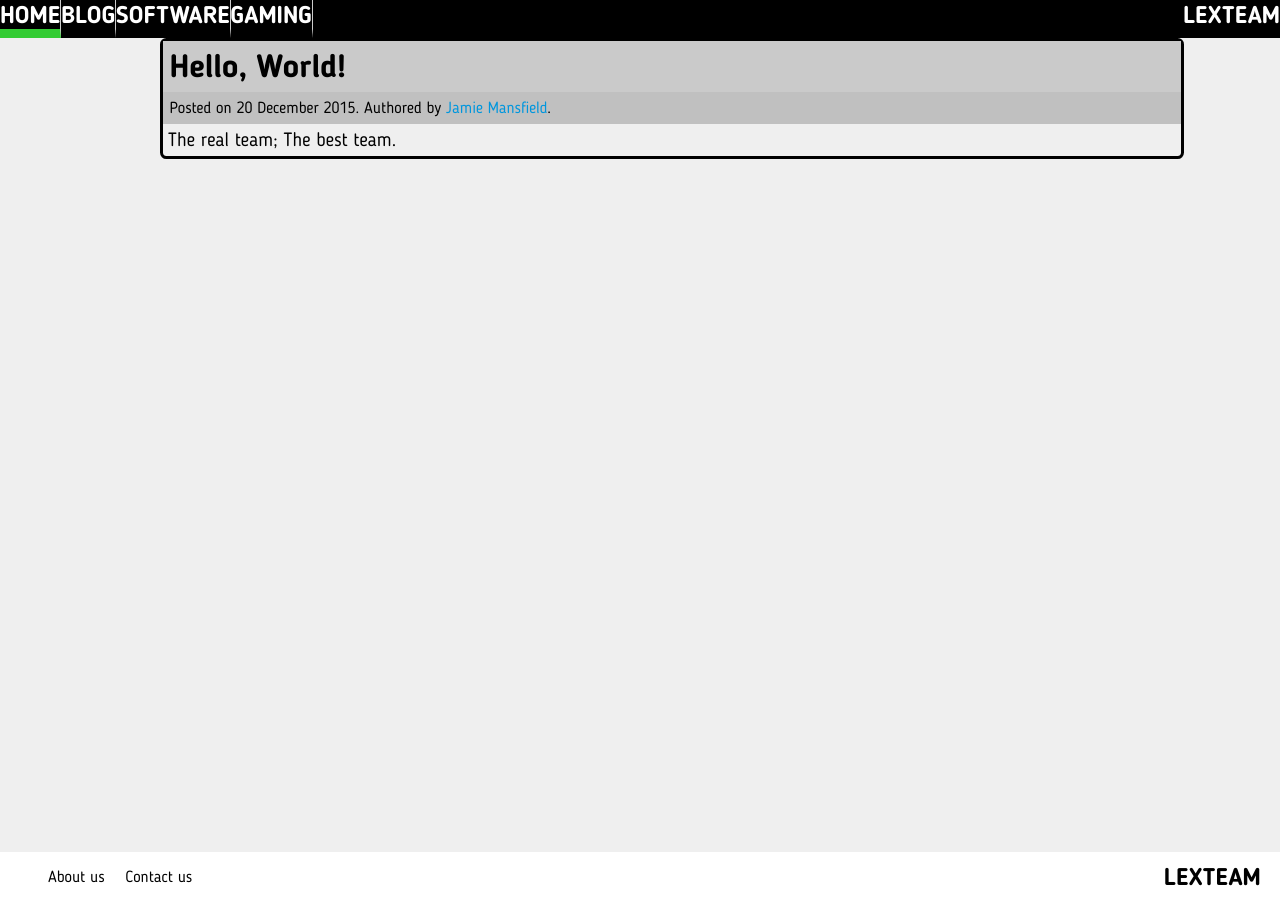
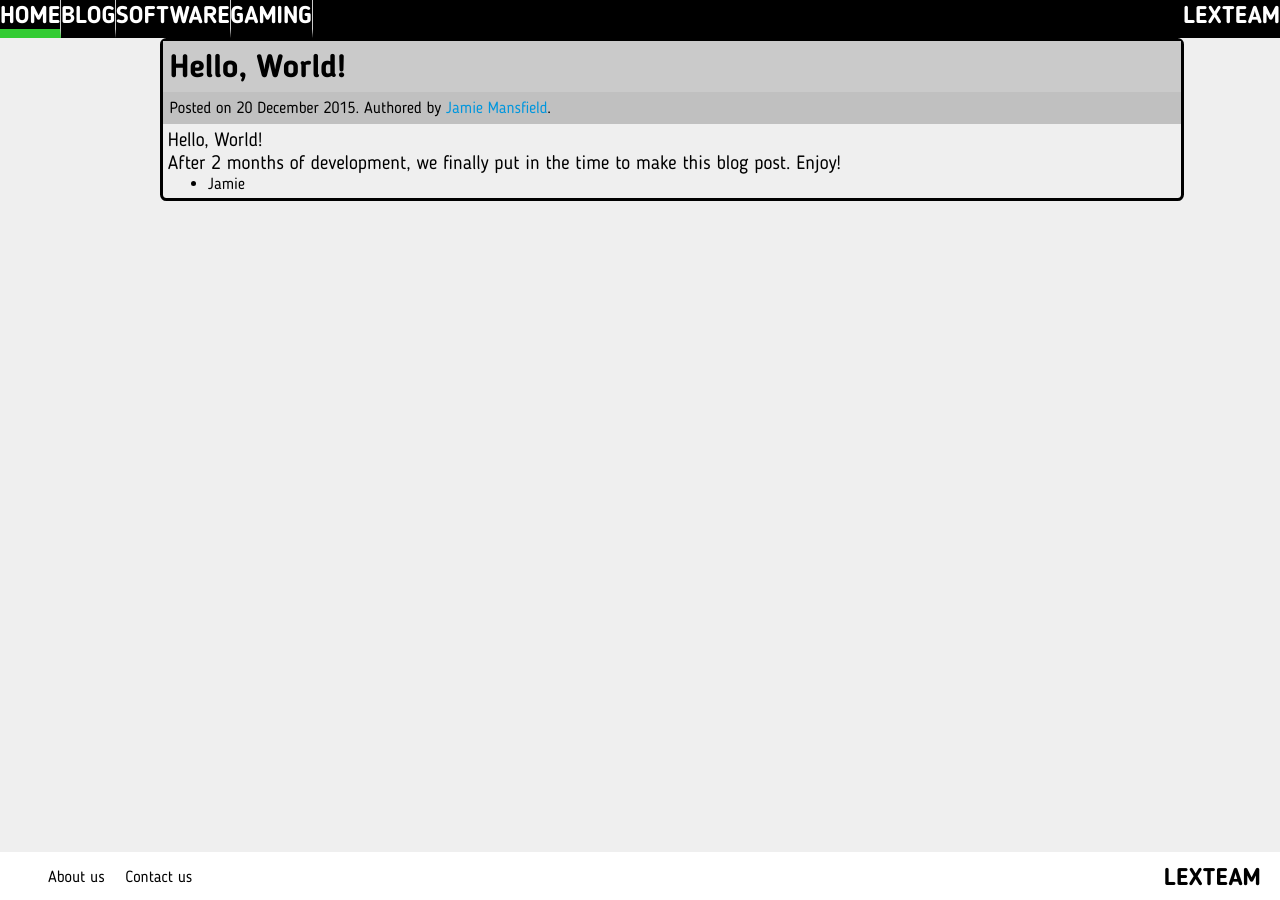
Before and after one commit to Lexteam/lexteam.github.io, a Jekyll site: the page built from _posts/2015-12-20-Hello-World.md, in a window 1280 px wide. Built offline with Jekyll 4.4.1, drawn with Linux system fonts in a browser that asks for light colours.

Commit message:
An actual blog post

```diff
--- a/_posts/2015-12-20-Hello-World.md
+++ b/_posts/2015-12-20-Hello-World.md
@@ -3,4 +3,8 @@ layout: post
 title: Hello, World!
 author: <a href="https://www.jamierocks.uk/">Jamie Mansfield</a>
 ---
-The real team; The best team.
+Hello, World!
+
+After 2 months of development, we finally put in the time to make this blog post. Enjoy!
+
+- Jamie
```
